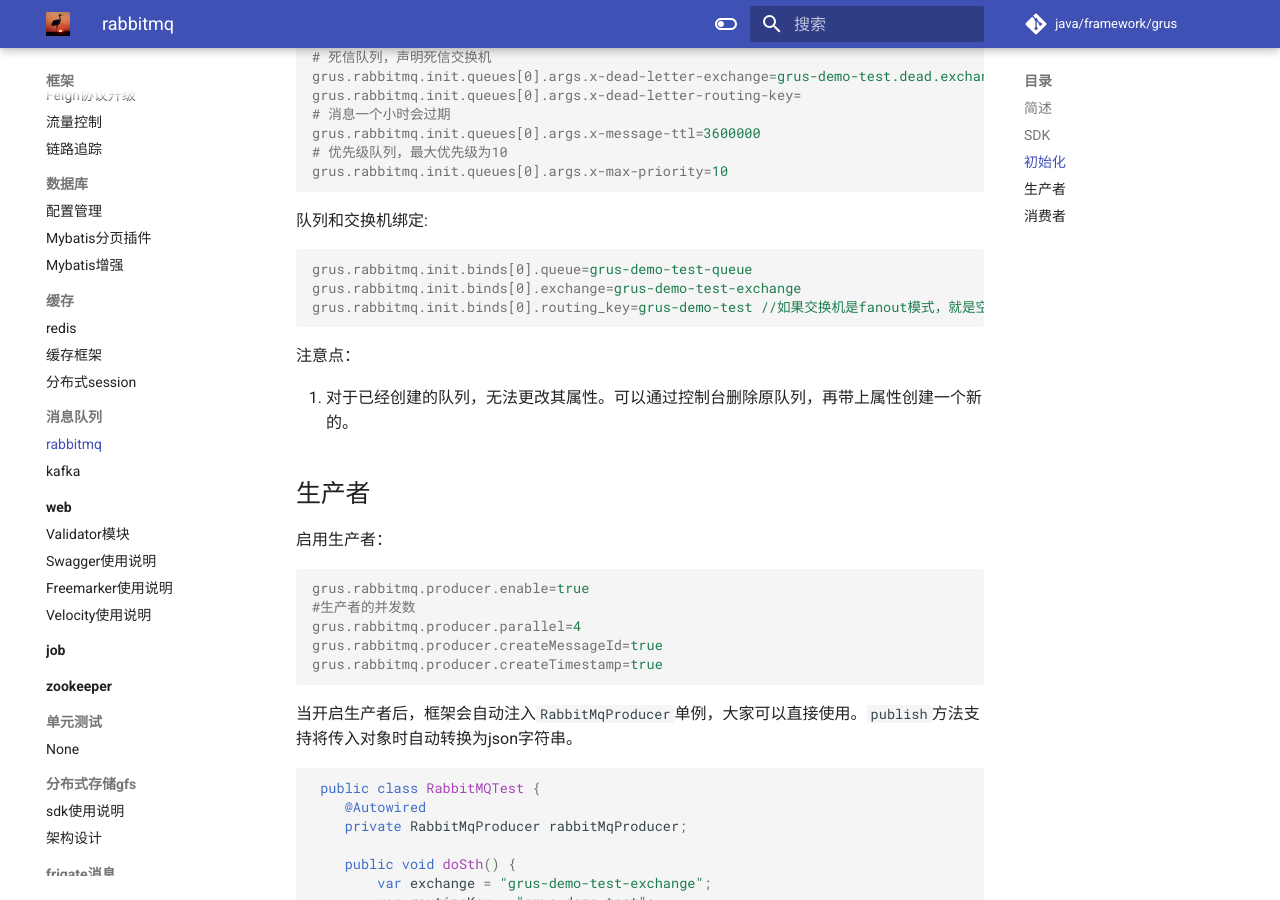
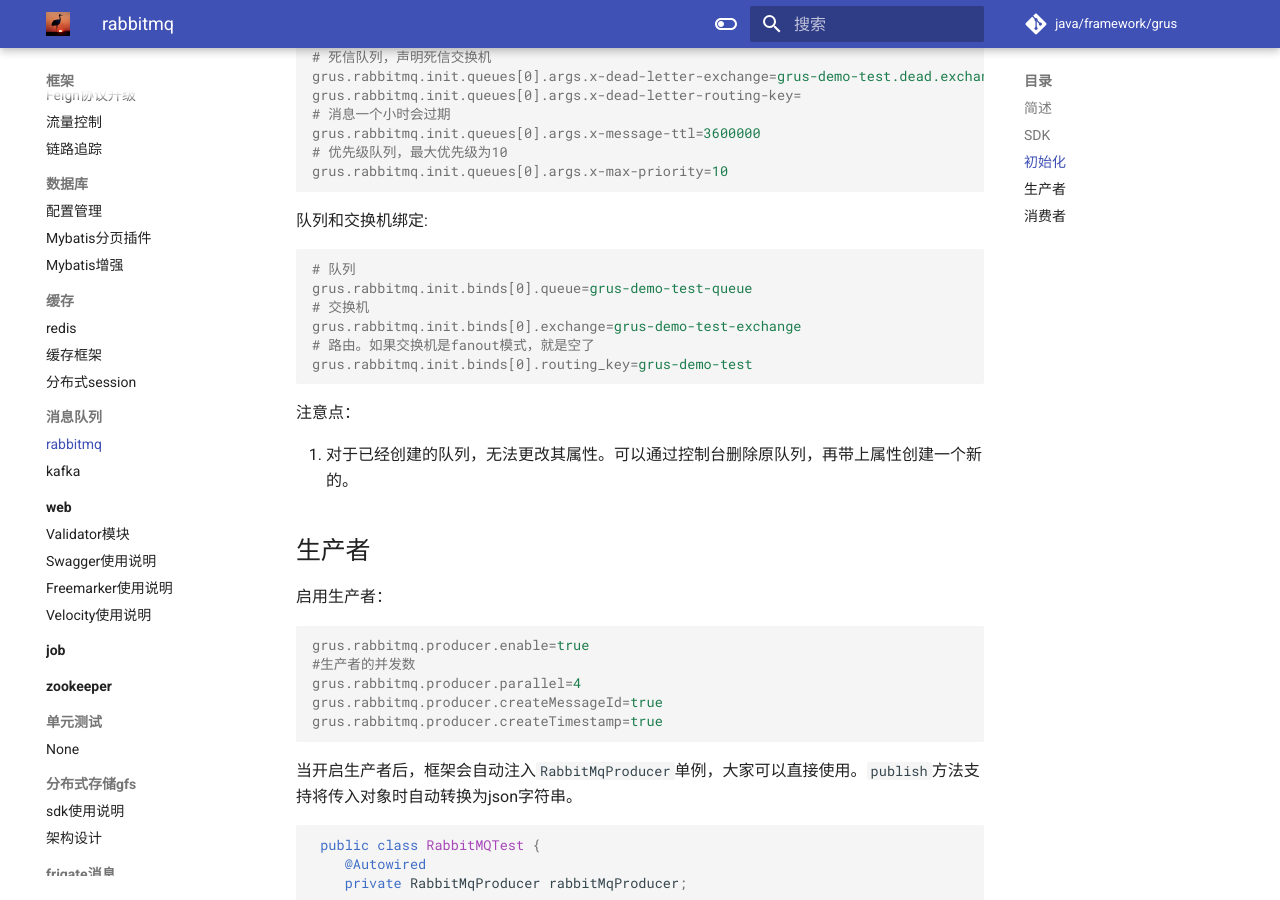
Before and after one commit to guanaitong/grus, an MkDocs documentation site: the page built from docs/framework/mq/rabbitmq.md, in a window 1280 px wide and 900 px high, scrolled down 1642 px. Built offline with MkDocs 1.6.1 and Material for MkDocs 9.7.7, drawn with Linux system fonts in a browser that asks for light colours.

Commit message:
update docs

````diff
--- a/docs/framework/mq/rabbitmq.md
+++ b/docs/framework/mq/rabbitmq.md
@@ -67,9 +67,12 @@ grus.rabbitmq.init.queues[0].args.x-max-priority=10
 队列和交换机绑定:
 
 ```properties
+# 队列
 grus.rabbitmq.init.binds[0].queue=grus-demo-test-queue
+# 交换机
 grus.rabbitmq.init.binds[0].exchange=grus-demo-test-exchange
-grus.rabbitmq.init.binds[0].routing_key=grus-demo-test //如果交换机是fanout模式，就是空了
+# 路由。如果交换机是fanout模式，就是空了
+grus.rabbitmq.init.binds[0].routing_key=grus-demo-test
 ```
 
 注意点：
````
Also changed, not shown: other parts of docs/framework/mq/rabbitmq.md (+1 -1 lines).
